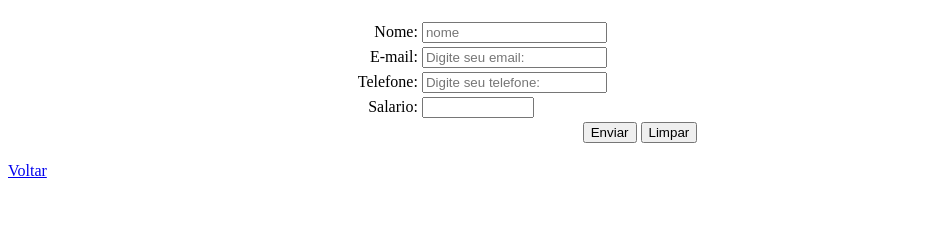
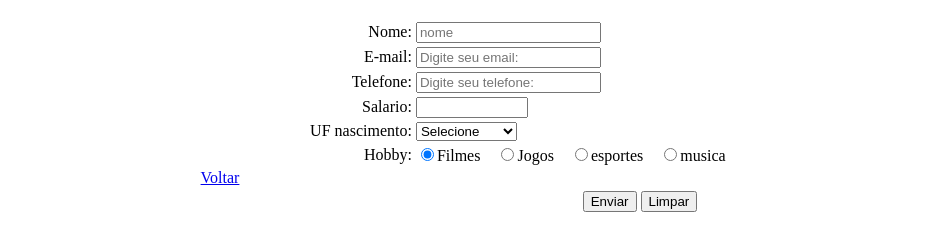
Before and after one commit to edsoncherque/programacao-1, a plain HTML site: page exemples/formulario2.html in a window 1280 px wide. Shown: the part 61-312 px from the top of the page, without its empty margins (0-945 px from the left). Drawn offline with Linux system fonts and the light colour scheme.

Commit message:
more exemples of form use

```diff
--- a/exemples/formulario2.html
+++ b/exemples/formulario2.html
@@ -13,7 +13,7 @@
             <tr>
                 <td style="text-align: right;">Nome:</td>
                 <td>
-                    <input type="eds" name="nome"
+                    <input type="text" name="nome"
                         placeholder="nome"
                     >
                 </td>
@@ -43,6 +43,36 @@
                 </td>
             </tr>
             <tr>
+                <td style="text-align: right;">UF nascimento:</td>
+                <td>
+                    <select name="uf">
+                        <option selected disabled>Selecione</option>
+                        <option>São Paulo</option>
+                        <option>Minas Gerais</option>
+                        <option>Rondônia</option>
+                        <option>Acre</option>
+                    </select>
+                </td>
+            </tr>
+            <tr>
+                <td style="text-align: right;">Hobby:</td>
+                <td>
+                    <input type="radio" name="hobby" value="filmes" checked>Filmes
+                    &nbsp;&nbsp;
+                    <input type="radio" name="hobby" value="jogos">Jogos
+                    &nbsp;&nbsp;
+                    <input type="radio" name="hobby" value="esportes">esportes
+                    &nbsp;&nbsp;
+                    <input type="radio" name="hobby" value="musica">musica
+                    &nbsp;&nbsp;
+                </td>
+            </tr>
+            <tr>
+                <td>
+                    <a href="../index.html" style="text-align: right;">Voltar</a>
+                </td>
+            </tr>
+            <tr>
                 <td colspan="2" style="text-align: center;">
                     <input type="submit" value="Enviar">
                     <input type="reset" value="Limpar">
@@ -50,6 +80,5 @@
             </tr>
         </table>
     </form>
-    <p><a href="../index.html">Voltar</a></p>
 </body>
 </html>
```
